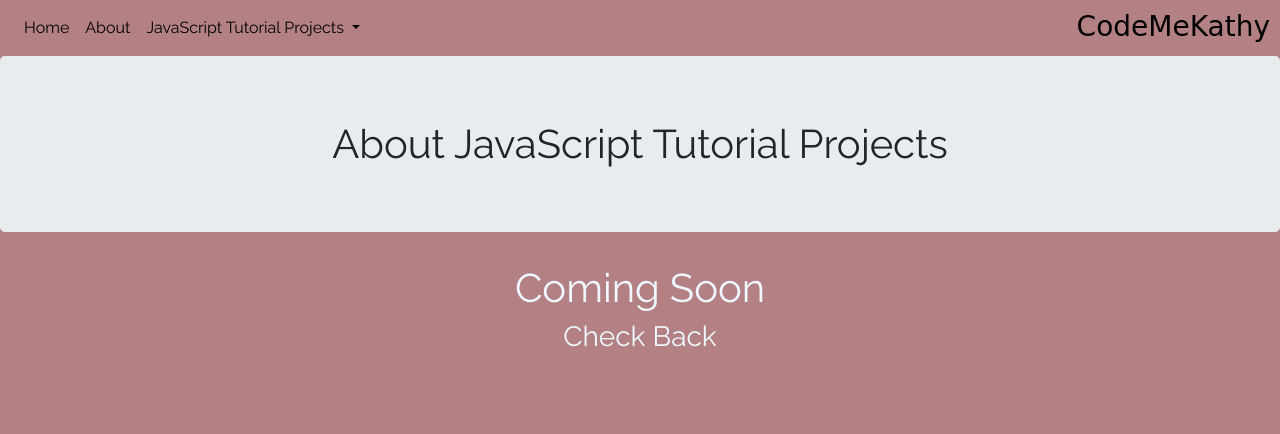
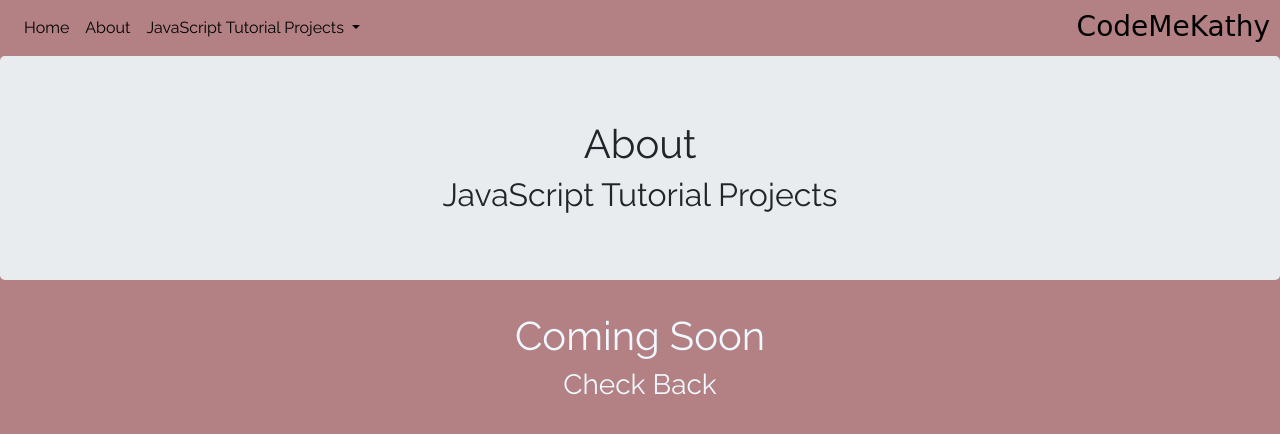
Before and after one commit to CodeMeKathy/JSTut, a plain HTML site: page About/about.html in a window 1280 px wide. Drawn offline with nearby package versions, Linux system fonts and the light colour scheme; a web font is replaced by a local one.

Commit message:
Updated the about.html header.

```diff
--- a/About/about.html
+++ b/About/about.html
@@ -50,8 +50,7 @@
       </nav>
   </div>
 
-  <h1 class="jumbotron header">About JavaScript Tutorial Projects</h1>
-
+  <h1 class="jumbotron header">About </br><span style="font-size: 32px" >JavaScript Tutorial Projects</span></h1>
   <div class="detailsContainer">
     <div class="row justify-content-center">
         <!-- Add Details -->
```
Also changed, not shown: style.css (line endings or trailing spaces), 1 other file.
